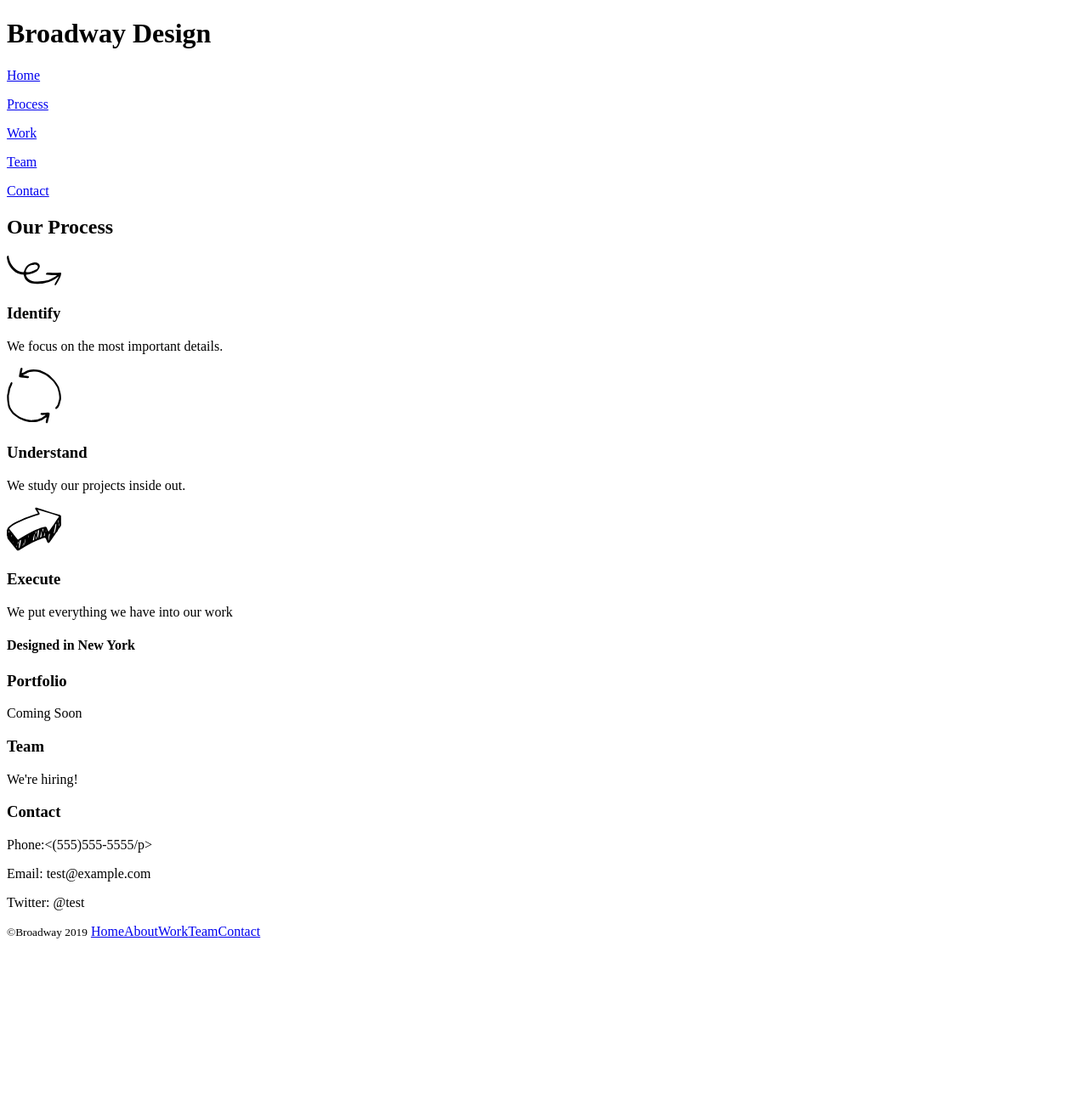
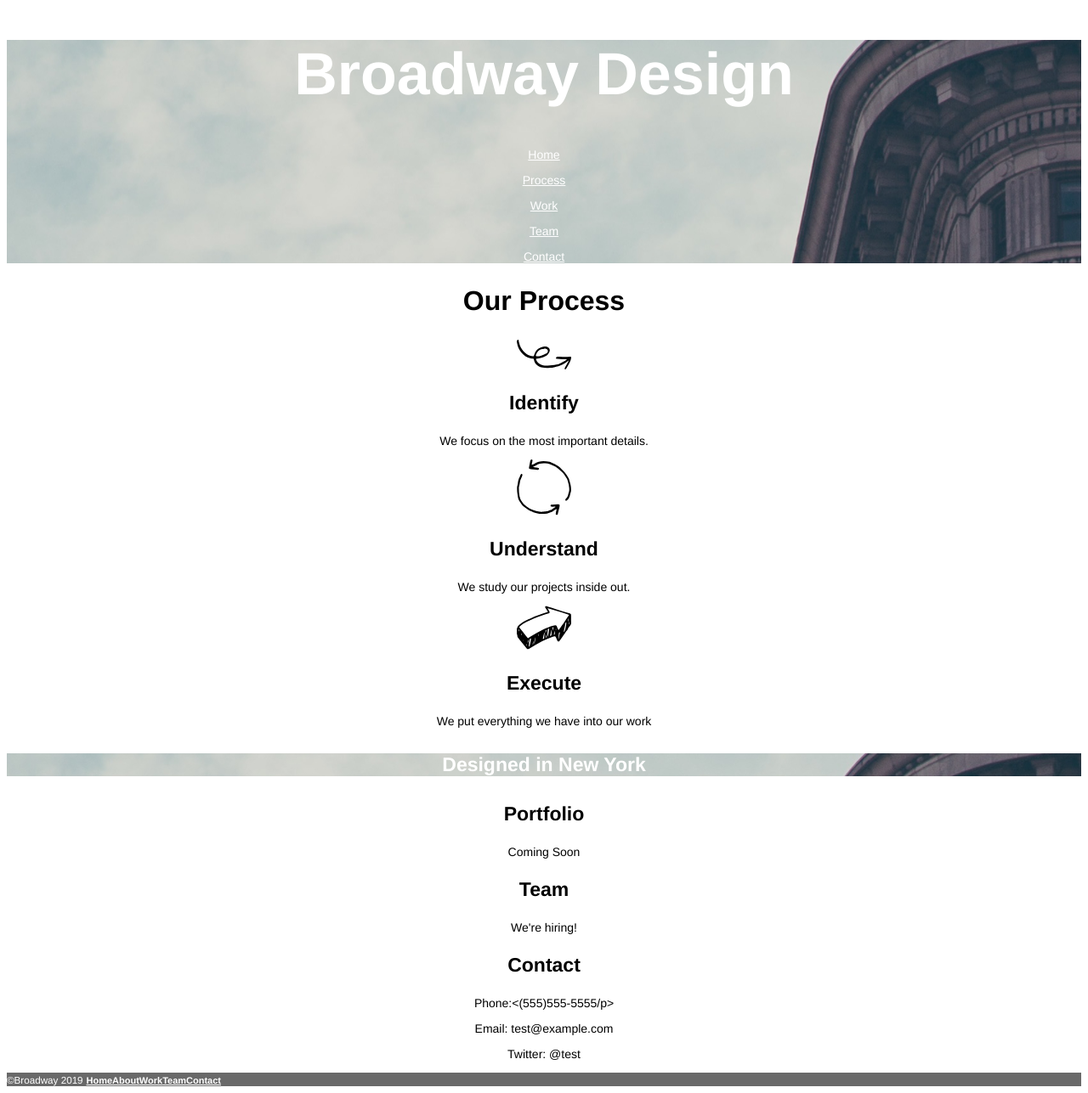
Before and after one commit to rizwanjavaid/broadway, a plain HTML site: page index.html in a window 1280 px wide. Shown: the whole page at 85% size. Before the commit the page ends 1114 px from the top, so only its background shows below. Drawn offline with Linux system fonts and the light colour scheme.

Commit message:
Add styling to the html page

```diff
--- a/index.html
+++ b/index.html
@@ -6,12 +6,14 @@
         <title>Broadway Design</title>
     </head>
     <body>
+        <header>
         <h1>Broadway Design</h1>
         <p><a href="#">Home</a></p>
         <p><a href="#">Process</a></p>
         <p><a href="#">Work</a></p>
         <p><a href="#">Team</a></p>
         <p><a href="#">Contact</a></p>
+        </header>
 
         <h2>Our Process</h2>
         <section id="identify">
--- a/resources/css/styles.css
+++ b/resources/css/styles.css
@@ -0,0 +1,49 @@
+body {
+    font-family: Helvetica, sans-serif;
+    text-align: center;
+    font-size: 14px;
+}
+
+header {
+    background-image: url("../images/the-flatiron-building.png")
+}
+
+h1 {
+    font-size: 70px;
+    font-weight: bold;
+    color: white;
+}
+
+h2 {
+    font-weight: bold;
+    font-size: 32px;
+}
+
+h3 {
+    font-weight: bold;
+    font-size: 23px;
+}
+
+h4 {
+    font-weight: bold;
+    font-size: 23px;
+    color: white;
+    background-image: url("../images/the-flatiron-building.png");
+}
+
+header a {
+    font-weight: 18px;
+    color: white;
+}
+
+footer {
+    text-align: left;
+    background-color: dimgray;
+    color: white;
+}
+
+footer a{
+    color: white;
+    font-size: 11px;
+    font-weight: bold;
+}
```
Also changed, not shown: 1 other file.
